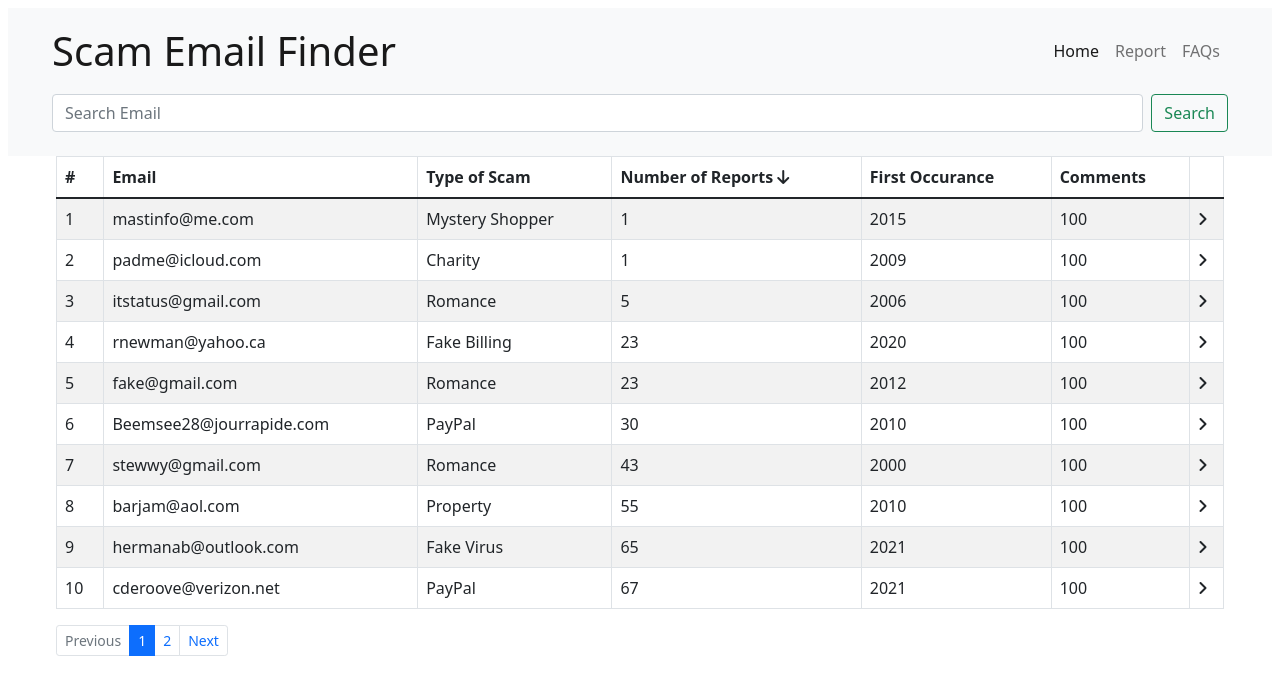
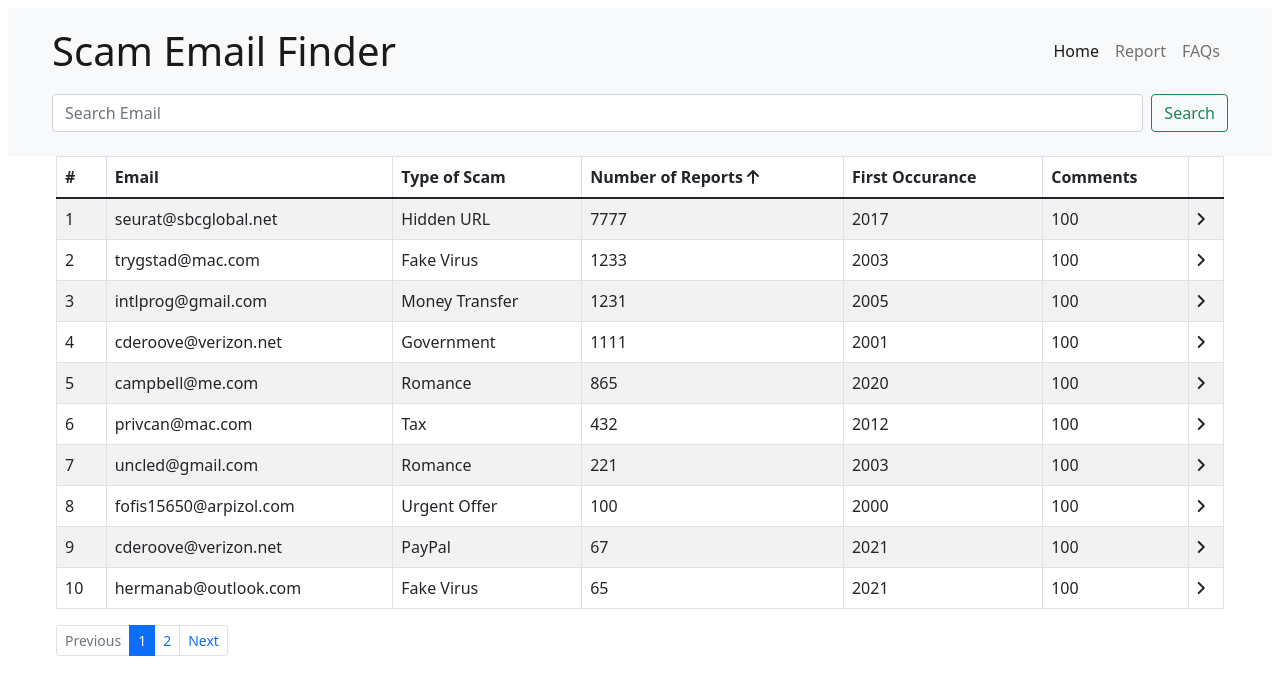
Before and after one commit to mixemer/email_spam_database, a Svelte app: page / in a window 1280 px wide. Shown: the top 694 px of the page. Built offline with nearby package versions, Linux system fonts and the light colour scheme.

Commit message:
Update TableDatabase.svelte

```diff
--- a/src/components/TableDatabase.svelte
+++ b/src/components/TableDatabase.svelte
@@ -17,7 +17,7 @@
     const reportsIndex = 3
     const firstIndex = 4
     const commentsIndex = 5
-    let sortAsc = true;
+    let sortAsc = false;
     let sortVal = reportsIndex;
     function sort(a, b) {
         if (sortVal == reportsIndex) { // report_count
```
